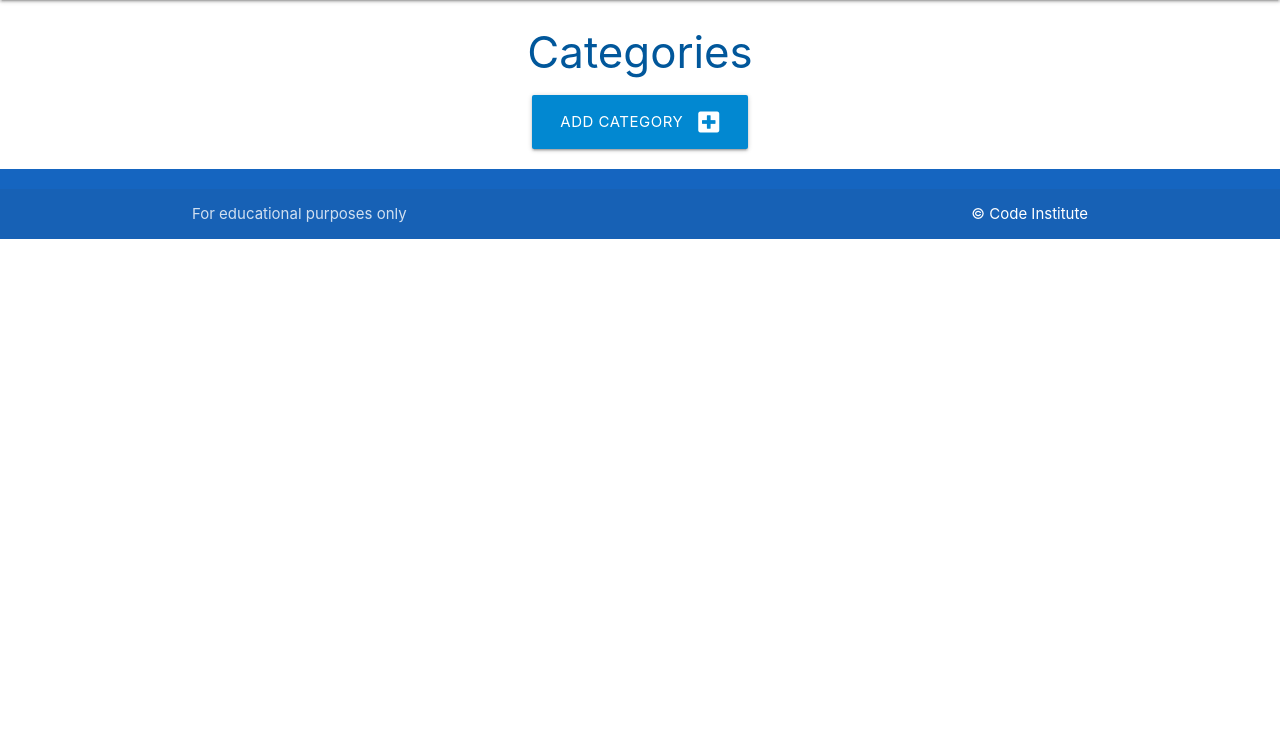
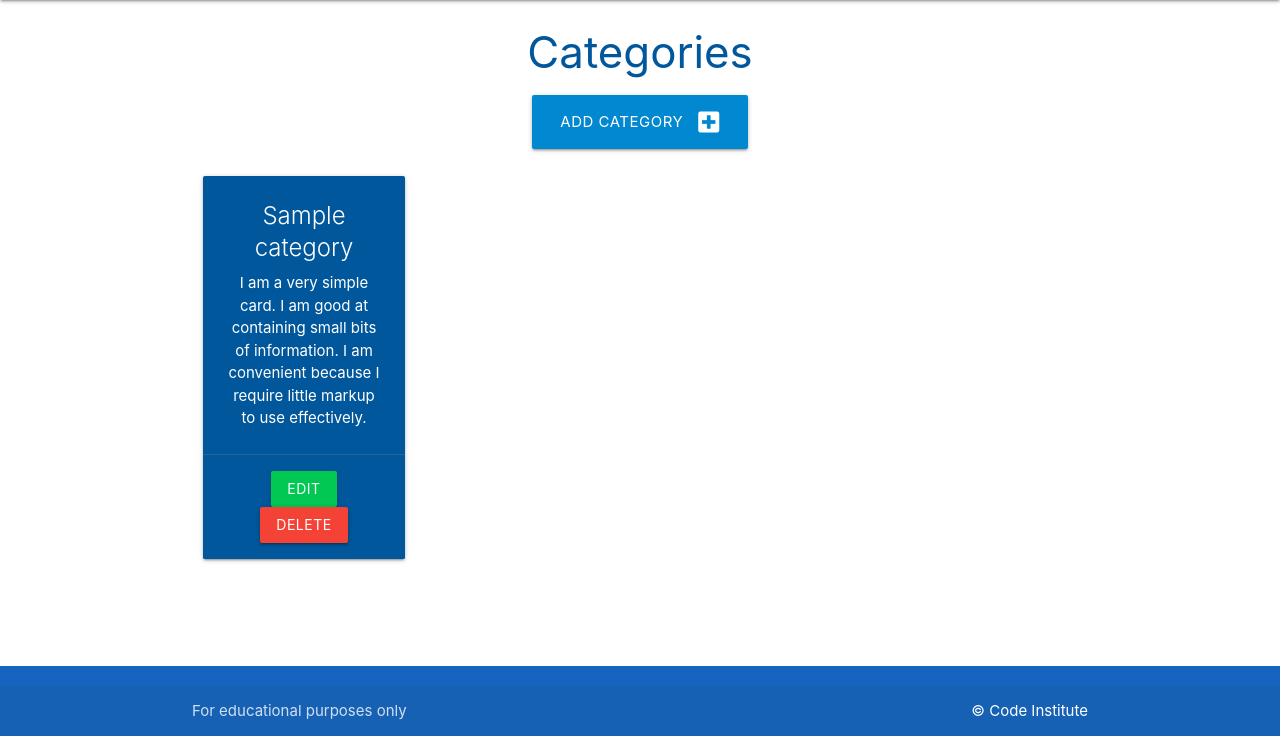
Before and after one commit to JacquesIversen/flask-sql, a Flask app: page /categories in a window 1280 px wide. Shown: the part 64-800 px from the top of the page. Run offline with Flask 3, Linux system fonts and the light colour scheme; tables that the repository leaves empty hold one stand-in row (values such as "Sample post").

Commit message:
once again restarting workspace

```diff
--- a/taskmanager/routes.py
+++ b/taskmanager/routes.py
@@ -10,7 +10,8 @@ def home():
 
 @app.route("/categories")
 def categories():
-    return render_template("categories.html")
+    categories = list(Category.query.order_by(Category.category_name).all())
+    return render_template("categories.html", categories=categories)
 
 
 @app.route("/add_category", methods=["GET", "POST"])
--- a/taskmanager/templates/categories.html
+++ b/taskmanager/templates/categories.html
@@ -7,8 +7,27 @@
     <div class="col s12 center-align">
         <a href="{{ url_for('add_category') }}" class="btn-large light-blue darken-2">
             Add Category <i class="fas fa-plus-square right"></i>
+
         </a>
     </div>
 </div>
 
+<div class="row">
+    {% for category in categories %}
+    <div class="col s12 m6 l3">
+      <div class="card light-blue darken-4 center-align">
+        <div class="card-content white-text">
+          <span class="card-title">{{ category.category_name }}</span>
+          <p>I am a very simple card. I am good at containing small bits of information.
+          I am convenient because I require little markup to use effectively.</p>
+        </div>
+        <div class="card-action">
+          <a href="#" class="btn green accent-4">Edit</a>
+          <a href="#" class="btn red">Delete</a>
+        </div>
+      </div>
+    </div>
+    {% endfor %}
+  </div>
+
 {% endblock %}
```
Also changed, not shown: taskmanager/static/css/style.css (renamed from static/style.css), taskmanager/static/js/script.js (renamed from static/script.js).
